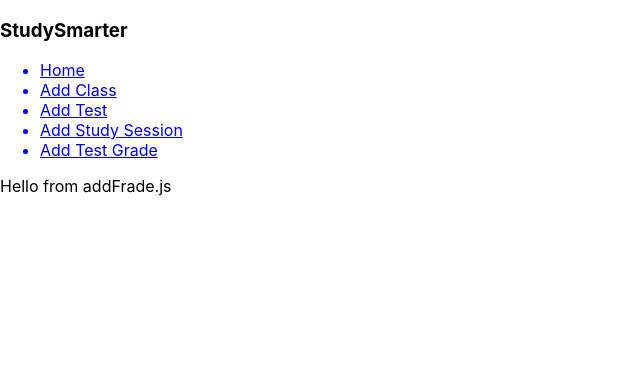
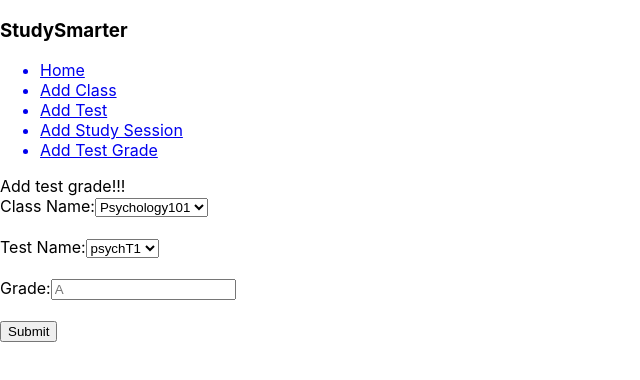
Before and after one commit to cparch/studySmarter, a React (Create React App) app: page /AddGrade in a window 1280 px wide. Shown: the top 380 px of the page, without its empty margins (0-640 px from the left). Built offline with nearby package versions, Linux system fonts and the light colour scheme.

Commit message:
Add grade to state onChange and submit

```diff
--- a/src/App.js
+++ b/src/App.js
@@ -22,6 +22,7 @@ class App extends React.Component {
             {
               testName: 'psychT1',
               homePageShowStudySessions: false,
+              grade: '',
               studySession: [
                 {
                   endTime: "17:50",
@@ -35,6 +36,7 @@ class App extends React.Component {
             {
               testName: 'psychT2',
               homePageShowStudySessions: false,
+              grade: '',
               studySession: [
                 {
                   endTime: "13:00",
@@ -53,6 +55,7 @@ class App extends React.Component {
             {
               testName: 'histT1',
               homePageShowStudySessions: false,
+              grade: '',
               studySession: [
                 {
                   endTime: "6:46",
@@ -66,6 +69,7 @@ class App extends React.Component {
             {
               testName: 'HistT2',
               homePageShowStudySessions: false,
+              grade: '',
               studySession: [
                 {
                   endTime: "17:46",
@@ -88,6 +92,7 @@ class App extends React.Component {
       notes: '',
       classNameToAdd: '',
       testNameToAdd: '',
+      gradeInput: '',
     }
 
     this.FormHandler = this.FormHandler.bind(this);
@@ -99,6 +104,7 @@ class App extends React.Component {
     this.homePageShowClassInfo = this.homePageShowClassInfo.bind(this);
     this.homePageShowTestStudySessions = this.homePageShowTestStudySessions.bind(this);
     this.Duration = this.Duration.bind(this);
+    this.AddGradeHandler = this.AddGradeHandler.bind(this);
   }
 
   Duration(startArr, endArr){
@@ -127,6 +133,13 @@ class App extends React.Component {
     this.setState({
       classes: updateClasses
     })
+  }
+
+  AddGradeHandler(event){
+    event.preventDefault();
+    let updateClasses = this.state.classes
+    updateClasses[this.state.selectedClass].test[this.state.selectedTest].grade = this.state.gradeInput
+    this.setState({classes: updateClasses})
   }
 
   handleStudySessionEndTime(value) {
@@ -170,6 +183,7 @@ class App extends React.Component {
     updateClasses[this.state.selectedClass].test.push({
       testName: this.state.testNameToAdd,
       studySession: [],
+      grade: '',
     })
 
     this.setState({
@@ -251,7 +265,13 @@ class App extends React.Component {
             <Route
               path='/AddGrade'
               render={(props) =>
-              <AddGrade/>}
+              <AddGrade
+                classes={this.state.classes}
+                FormHandler={this.FormHandler}
+                tests={this.state.classes[this.state.selectedClass].test}
+                AddGradeHandler = {this.AddGradeHandler}
+
+              />}
             />
           </Switch>
         </div>
--- a/src/Components/AddGrade.js
+++ b/src/Components/AddGrade.js
@@ -1,9 +1,55 @@
 import React from 'react';
 
-const AddGrade = () => {
+const AddGrade = (props) => {
   return(
     <div>
-      Hello from addFrade.js
+      <div>
+        Add test grade!!!
+      </div>
+
+      {/* <form> */}
+      <form onSubmit={props.AddGradeHandler}>
+        <label>
+          Class Name:
+
+          <select name="selectedClass" onChange={props.FormHandler}>
+            {props.classes.map((classes, idx) => (
+              <option  key={classes.classTitle} value={idx}>
+                {classes.classTitle}
+              </option>
+            ))}
+          </select>
+        </label>
+        <br></br>
+        <br></br>
+
+        <label>
+          Test Name:
+          <select name="selectedTest" onChange={props.FormHandler}>
+              {props.tests.map((test, idx) => (
+                <option key={test.testName} value={idx}>
+                  {test.testName}
+                </option>
+              ))}
+          </select>
+        </label>
+        <br></br>
+        <br></br>
+
+        <label>
+          Grade:
+          <input
+            type='text'
+            placeholder='A'
+            onChange={props.FormHandler}
+            name="gradeInput"
+          />
+        </label>
+        <br></br>
+        <br></br>
+
+        <input type="submit" value="Submit" />
+      </form>
     </div>
   )
 };
```
